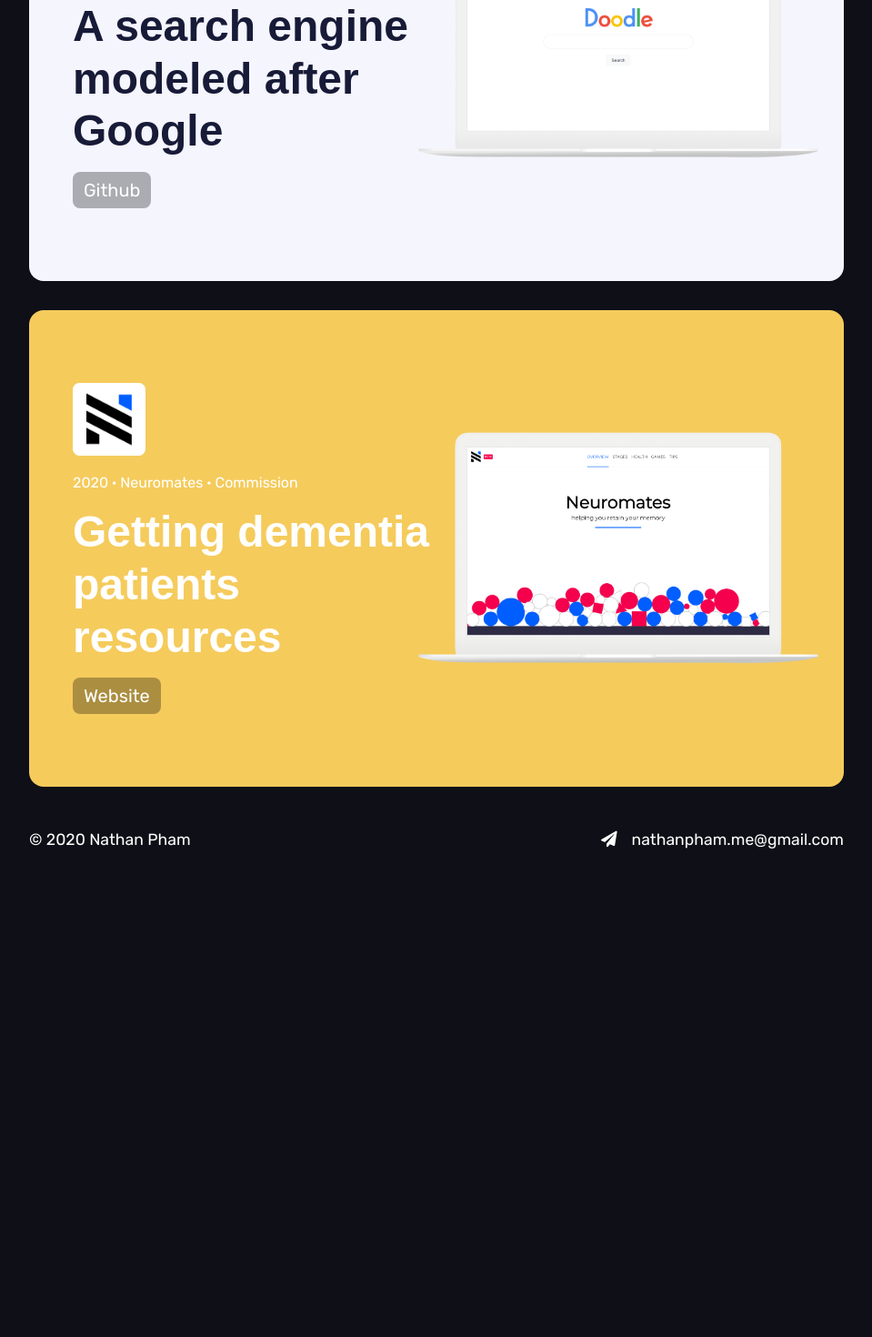
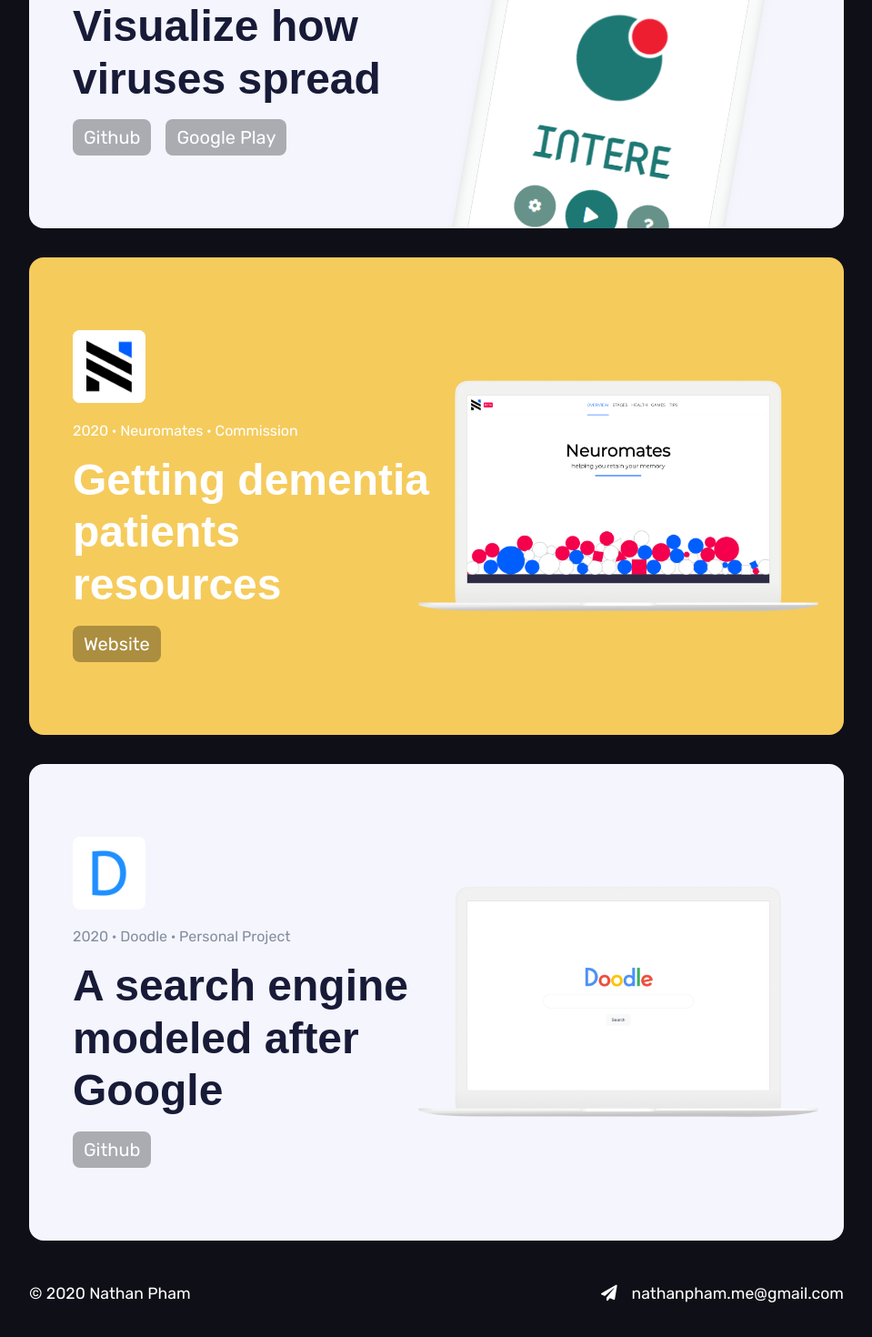
Before and after one commit to nathan-pham/OfficialPortfolio, a Next.js app: page / in a window 1280 px wide. Shown: the part 954-2424 px from the top of the page at 91% size, without its empty margins (160-1119 px from the left). Before the commit the page ends 1936 px from the top, so only its background shows below. Built offline with nearby package versions, Linux system fonts and the light colour scheme; a web font is replaced by a local one.

Commit message:
intere + minor error fixes

```diff
--- a/assets/components/home/project.js
+++ b/assets/components/home/project.js
@@ -1,6 +1,6 @@
-const Project = ({ name, time, type, scope, description, buttons, key, n }) => {
+const Project = ({ name, time, type, scope, description, buttons, n }) => {
     return (
-        <article className={ `card flex align-stretch ${n % 2 == 0 ? "light" : "dark"}` } key={ key }>
+        <article className={ `card flex align-stretch ${n % 2 == 0 ? "light" : "dark"}` } key={ n }>
             <div className="card-left">
                 <img
                     src={ `/images/logos/${ name.toLowerCase() }.png` }
--- a/assets/data/projects.json
+++ b/assets/data/projects.json
@@ -1,13 +1,17 @@
 {
-    "Doodle": {
-        "time": "2020",
-        "type": "desktop",
+    "Intere": {
+        "time": "2021",
+        "type": "mobile",
         "scope": "Personal Project",
-        "description": "A search engine modeled after Google",
+        "description": "Visualize how viruses spread",
         "buttons": [
             {
                 "display": "Github",
-                "href": "https://github.com/nathan-pham/doodle"
+                "href": "https://github.com/nathan-pham/intere-app"
+            },
+            {
+                "display": "Google Play",
+                "href": "https://play.google.com/store/apps/details?id=io.ionic.intere"
             }
         ]
     },
@@ -22,5 +26,17 @@
                 "href": "https://neuromates.com"
             }
         ]
+    },
+    "Doodle": {
+        "time": "2020",
+        "type": "desktop",
+        "scope": "Personal Project",
+        "description": "A search engine modeled after Google",
+        "buttons": [
+            {
+                "display": "Github",
+                "href": "https://github.com/nathan-pham/doodle"
+            }
+        ]
     }
 }
--- a/pages/api/hello.js
+++ /dev/null
@@ -1,6 +0,0 @@
-// Next.js API route support: https://nextjs.org/docs/api-routes/introduction
-
-export default (req, res) => {
-  res.statusCode = 200
-  res.json({ name: 'John Doe' })
-}
```
Also changed, not shown: public/images/logos/intere.png (added), public/images/mockups/intere.png (added).
